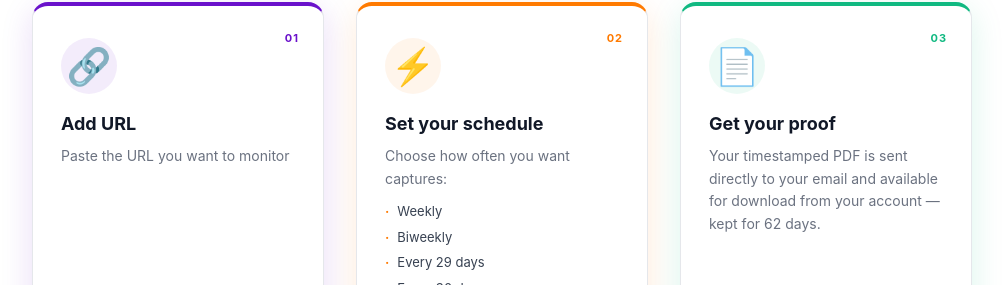
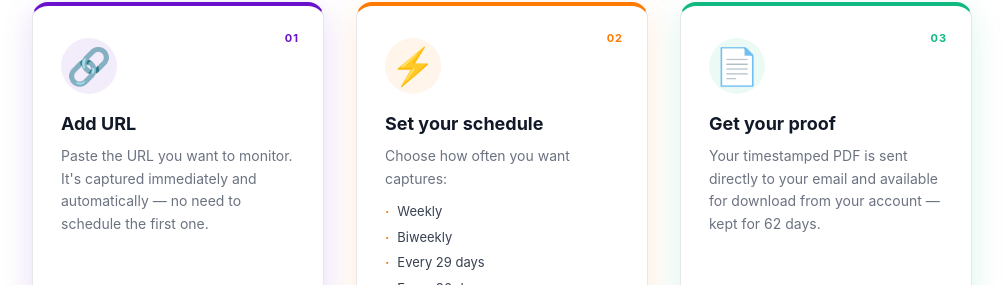
Before and after one commit to czavattiero/web-archive-app, a Next.js app: page / in a window 1280 px wide. Shown: the part 877-1162 px from the top of the page, without its empty margins (138-1141 px from the left). Built offline with nearby package versions, Linux system fonts and the light colour scheme.

Commit message:
Update step 1 description to mention immediate automatic capture

```diff
--- a/app/page.tsx
+++ b/app/page.tsx
@@ -126,7 +126,7 @@ export default function Home() {
               number: "01",
               icon: "🔗",
               title: "Add URL",
-              desc: "Paste the URL you want to monitor",
+              desc: "Paste the URL you want to monitor. It's captured immediately and automatically — no need to schedule the first one.",
               accent: "#6A11CB",
               accentRgb: "106,17,203",
               details: [] as string[],
```
